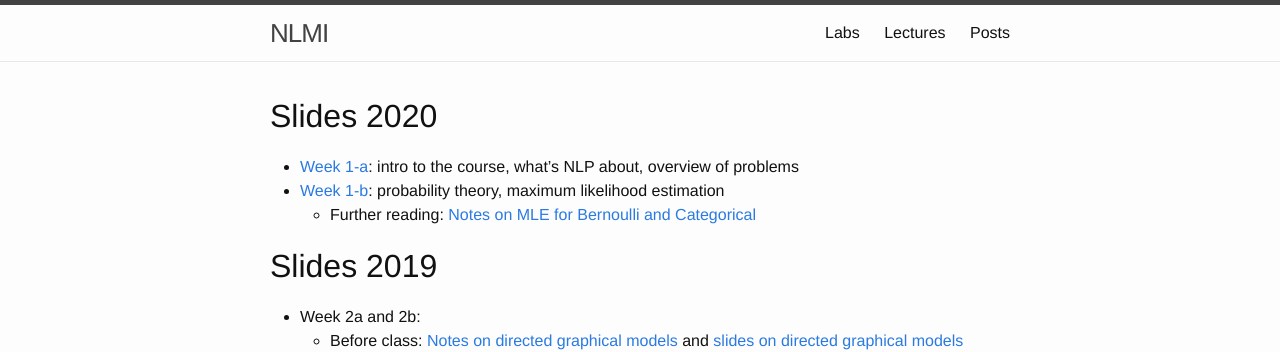
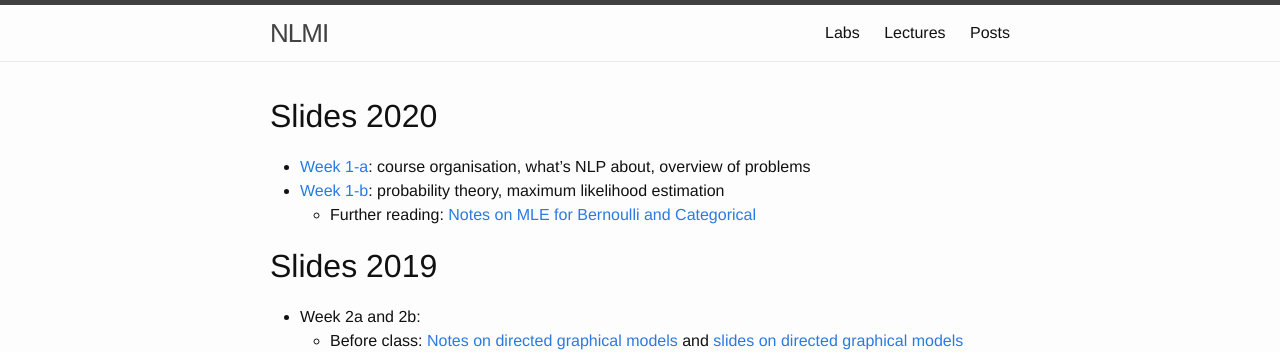
Before and after one commit to cl-illc/nlmi, a Jekyll site: the page built from lectures.md, in a window 1280 px wide. Shown: the top 352 px of the page. Built offline with Jekyll 4.4.1, drawn with Linux system fonts in a browser that asks for light colours.

```diff
--- a/lectures.md
+++ b/lectures.md
@@ -6,7 +6,7 @@
 
 # Slides 2020
 
-* [Week 1-a](lectures/week1-a.pdf): intro to the course, what's NLP about, overview of problems
+* [Week 1-a](lectures/week1-a.pdf): course organisation, what's NLP about, overview of problems
 * [Week 1-b](lectures/week1-b.pdf): probability theory, maximum likelihood estimation
     * Further reading: [Notes on MLE for Bernoulli and Categorical](//github.com/wilkeraziz/notes/blob/master/machine-learning/MLE/main.pdf)
 
```
Also changed, not shown: 1 other file.
